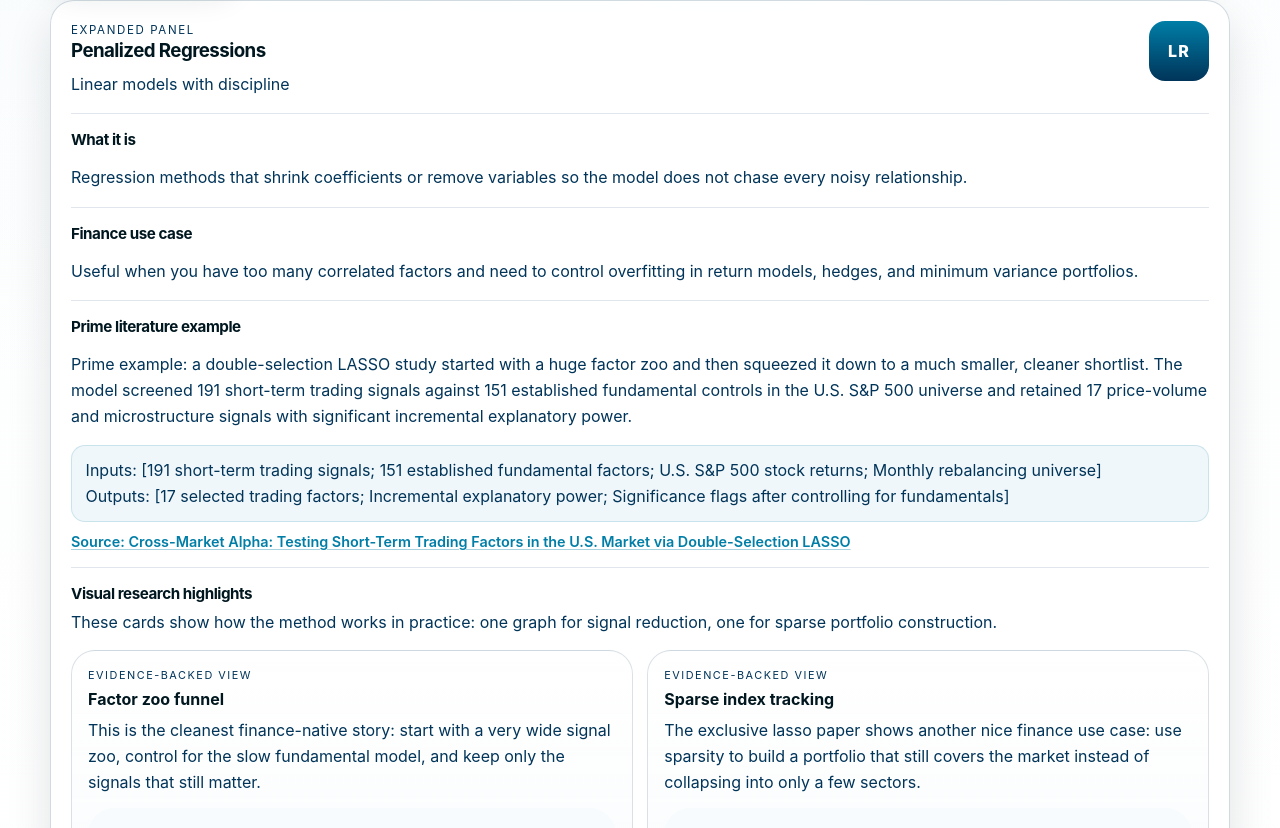
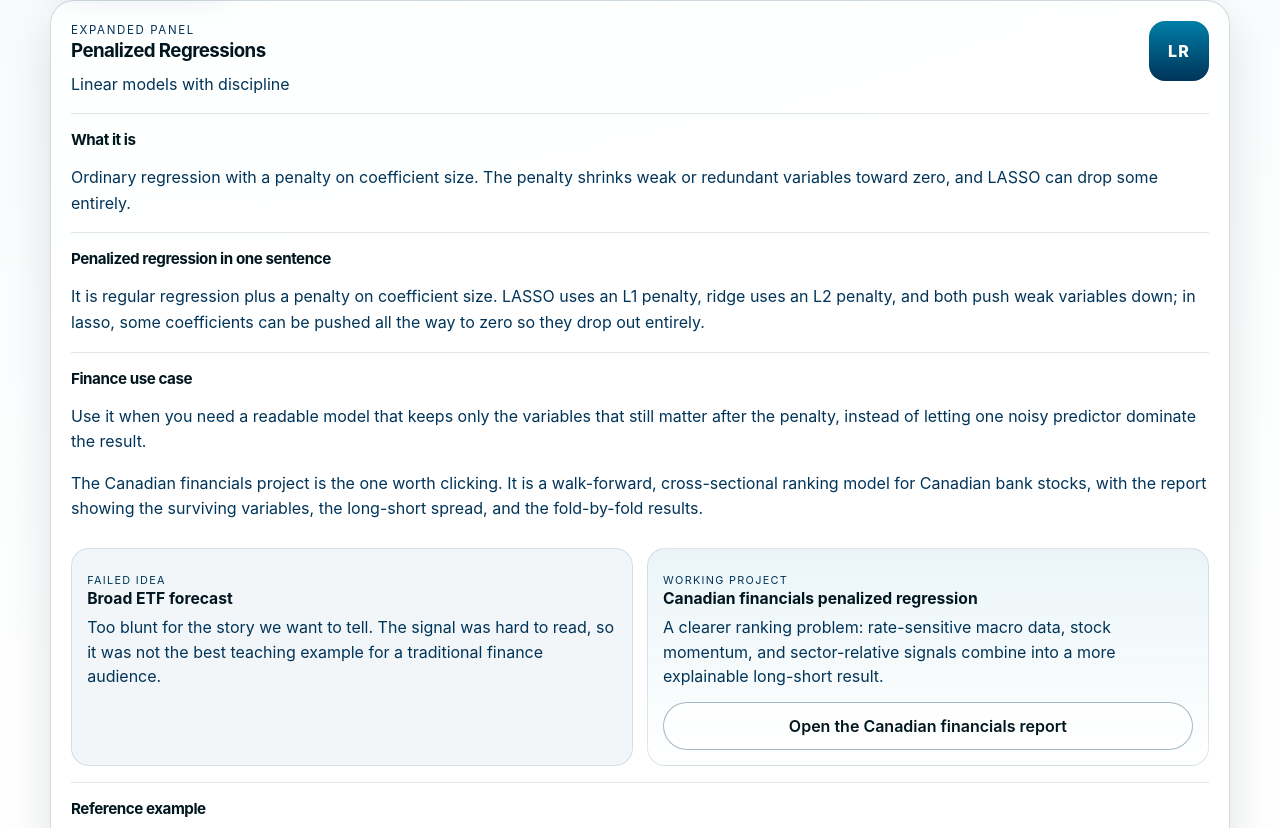
Before and after one commit to icydragon12/machine-learning-factor-investing, a React (Vite) app: page / in a window 1280 px wide. Shown: the part 2652-3480 px from the top of the page. Built offline with nearby package versions, Linux system fonts and the light colour scheme.

Commit message:
Clarify Canadian financials penalized regression

```diff
--- a/src/App.tsx
+++ b/src/App.tsx
@@ -3,6 +3,7 @@ import { algorithms } from './data/algorithms';
 import { useCases } from './data/useCases';
 import { glossary } from './data/glossary';
 import { analogyFramework, betterWorkflow, futureRoadmap, oldWorkflow } from './data/framework';
+import { canadianFinancialsReportUrl } from './data/reportLinks';
 
 const sectionLinks = [
   { href: '#hero', label: 'Hero' },
@@ -371,12 +372,55 @@ function App() {
                 <h4>What it is</h4>
                 <p>{activeAlgorithm?.whatItIs}</p>
               </div>
+              {activeAlgorithm?.id === 'penalized-regressions' ? (
+                <div className="detail-section">
+                  <h4>Penalized regression in one sentence</h4>
+                  <p>
+                    It is regular regression plus a penalty on coefficient size. LASSO uses an
+                    L1 penalty, ridge uses an L2 penalty, and both push weak variables down; in
+                    lasso, some coefficients can be pushed all the way to zero so they drop out
+                    entirely.
+                  </p>
+                </div>
+              ) : null}
               <div className="detail-section">
                 <h4>Finance use case</h4>
                 <p>{activeAlgorithm?.financeUseCase}</p>
+                {activeAlgorithm?.id === 'penalized-regressions' ? (
+                  <div className="detail-section__cta">
+                    <p className="detail-section__cta-intro">
+                      The Canadian financials project is the one worth clicking. It is a
+                      walk-forward, cross-sectional ranking model for Canadian bank stocks, with
+                      the report showing the surviving variables, the long-short spread, and the
+                      fold-by-fold results.
+                    </p>
+                    <div className="project-path-grid">
+                      <article className="project-path-card project-path-card--muted">
+                        <p className="project-path-card__label">Failed idea</p>
+                        <h5>Broad ETF forecast</h5>
+                        <p>
+                          Too blunt for the story we want to tell. The signal was hard to read, so
+                          it was not the best teaching example for a traditional finance audience.
+                        </p>
+                      </article>
+                      <article className="project-path-card project-path-card--accent">
+                        <p className="project-path-card__label">Working project</p>
+                        <h5>Canadian financials penalized regression</h5>
+                        <p>
+                          A clearer ranking problem: rate-sensitive macro data, stock momentum, and
+                          sector-relative signals combine into a more explainable long-short
+                          result.
+                        </p>
+                        <a className="button button--secondary" href={canadianFinancialsReportUrl}>
+                          Open the Canadian financials report
+                        </a>
+                      </article>
+                    </div>
+                  </div>
+                ) : null}
               </div>
               <div className="detail-section">
-                <h4>Prime literature example</h4>
+                <h4>Reference example</h4>
                 <p>{activeAlgorithm?.researchExample.summary}</p>
                 <p className="evidence-meta">
                   Inputs: [{activeAlgorithm?.researchExample.inputs.join('; ')}]
@@ -515,6 +559,11 @@ function App() {
                 <p className="card__label">{item.title}</p>
                 <h3>{item.question}</h3>
                 <p>{item.answer}</p>
+                {item.href ? (
+                  <a className="source-link" href={item.href} target="_blank" rel="noreferrer">
+                    {item.ctaLabel ?? 'Open report'}
+                  </a>
+                ) : null}
               </article>
             ))}
           </div>
--- a/src/data/algorithms.ts
+++ b/src/data/algorithms.ts
@@ -1,3 +1,5 @@
+import { canadianFinancialsReportUrl } from './reportLinks';
+
 export type AlgorithmCard = {
   id: string;
   symbol: string;
@@ -11,6 +13,8 @@ export type AlgorithmCard = {
     outputs: string[];
     sourceLabel: string;
     sourceUrl: string;
+    reportLabel?: string;
+    reportUrl?: string;
   };
   inputs: string[];
   outputs: string[];
@@ -39,26 +43,25 @@ export const algorithms: AlgorithmCard[] = [
     name: 'Penalized Regressions',
     subtitle: 'Linear models with discipline',
     whatItIs:
-      'Regression methods that shrink coefficients or remove variables so the model does not chase every noisy relationship.',
+      'Ordinary regression with a penalty on coefficient size. The penalty shrinks weak or redundant variables toward zero, and LASSO can drop some entirely.',
     financeUseCase:
-      'Useful when you have too many correlated factors and need to control overfitting in return models, hedges, and minimum variance portfolios.',
+      'Use it when you need a readable model that keeps only the variables that still matter after the penalty, instead of letting one noisy predictor dominate the result.',
     researchExample: {
       summary:
-        'Prime example: a double-selection LASSO study started with a huge factor zoo and then squeezed it down to a much smaller, cleaner shortlist. The model screened 191 short-term trading signals against 151 established fundamental controls in the U.S. S&P 500 universe and retained 17 price-volume and microstructure signals with significant incremental explanatory power.',
+        'Canadian case study: a walk-forward penalized regression ranked Canadian banks using BoC and Statistics Canada macro data, stock momentum, and sector context. The lasso version won on rank IC and long-short spread in the PDF report.',
       inputs: [
-        '191 short-term trading signals',
-        '151 established fundamental factors',
-        'U.S. S&P 500 stock returns',
-        'Monthly rebalancing universe',
+        'Canadian bank and insurer stocks',
+        'BoC and Statistics Canada macro series',
+        'Stock momentum and sector context',
+        'Walk-forward monthly splits',
       ],
       outputs: [
-        '17 selected trading factors',
-        'Incremental explanatory power',
-        'Significance flags after controlling for fundamentals',
+        'Ranked next-month bank stocks',
+        'Long-short spread and rank IC',
+        'Sparse coefficients that are easy to explain',
       ],
-      sourceLabel:
-        'Cross-Market Alpha: Testing Short-Term Trading Factors in the U.S. Market via Double-Selection LASSO',
-      sourceUrl: 'https://arxiv.org/abs/2601.06499',
+      sourceLabel: 'Canadian financials penalized regression report',
+      sourceUrl: canadianFinancialsReportUrl,
     },
     researchHighlights: [
       {
@@ -125,7 +128,7 @@ export const algorithms: AlgorithmCard[] = [
       'Coefficients can shift when regimes change',
     ],
     investorTranslation:
-      'Use this when you have 100 possible factors and know most are probably noise.',
+      'Use this when you have many correlated factors and want the model to keep only the ones that really earn their place.',
   },
   {
     id: 'tree-based-methods',
--- /dev/null
+++ b/src/data/reportLinks.ts
@@ -0,0 +1 @@
+export const canadianFinancialsReportUrl = `${import.meta.env.BASE_URL}reports/canadian_financials_penalized_regression_report_v2.pdf`;
--- a/src/data/useCases.ts
+++ b/src/data/useCases.ts
@@ -1,11 +1,25 @@
+import { canadianFinancialsReportUrl } from './reportLinks';
+
 export type UseCaseCard = {
   id: string;
   title: string;
   question: string;
   answer: string;
+  ctaLabel?: string;
+  href?: string;
 };
 
 export const useCases: UseCaseCard[] = [
+  {
+    id: 'canadian-financials-penalized-regression',
+    title: 'Canadian financials penalized regression',
+    question:
+      'Which Canadian bank stocks look strongest next month when rates, inflation, and sector context shift?',
+    answer:
+      'Rank Canadian bank stocks with rate-sensitive macro variables, stock momentum, and sector-relative signals. The report shows which variables survived the penalty and how that translated into a cleaner long-short spread.',
+    ctaLabel: 'Open the report',
+    href: canadianFinancialsReportUrl,
+  },
   {
     id: 'factor-selection',
     title: 'Factor selection',
--- a/src/styles.css
+++ b/src/styles.css
@@ -742,10 +742,71 @@ main {
   border-top: 1px solid rgba(0, 52, 89, 0.12);
 }
 
+.detail-section__cta {
+  display: grid;
+  gap: 0.8rem;
+  margin-top: 0.8rem;
+}
+
 .detail-section h4,
 .detail-block h4 {
   margin-bottom: 0.45rem;
   font-size: 0.95rem;
+}
+
+.detail-section__cta {
+  margin-top: 0.85rem;
+}
+
+.detail-section__cta-intro {
+  margin: 0 0 0.85rem;
+  color: var(--muted);
+  line-height: 1.55;
+}
+
+.project-path-grid {
+  display: grid;
+  grid-template-columns: repeat(2, minmax(0, 1fr));
+  gap: 0.85rem;
+}
+
+.project-path-card {
+  padding: 0.95rem;
+  border-radius: var(--radius-md);
+  border: 1px solid rgba(0, 52, 89, 0.12);
+  background: rgba(255, 255, 255, 0.9);
+}
+
+.project-path-card--muted {
+  background: rgba(237, 243, 247, 0.72);
+}
+
+.project-path-card--accent {
+  background: linear-gradient(180deg, rgba(0, 126, 167, 0.08), rgba(255, 255, 255, 0.94));
+}
+
+.project-path-card__label {
+  margin: 0 0 0.25rem;
+  text-transform: uppercase;
+  letter-spacing: 0.12em;
+  font-size: 0.68rem;
+  color: var(--muted);
+}
+
+.project-path-card h5 {
+  margin: 0;
+  font-size: 0.98rem;
+}
+
+.project-path-card p {
+  margin: 0.45rem 0 0;
+  color: var(--muted);
+  line-height: 1.55;
+}
+
+.project-path-card .button {
+  width: 100%;
+  margin-top: 0.8rem;
 }
 
 .evidence-meta {
@@ -916,6 +977,10 @@ main {
   .research-gallery__grid {
     grid-template-columns: 1fr;
   }
+
+  .project-path-grid {
+    grid-template-columns: 1fr;
+  }
 }
 
 @media (max-width: 640px) {
```
Also changed, not shown: 2 other files (tests, documents, lock files or other folders).
